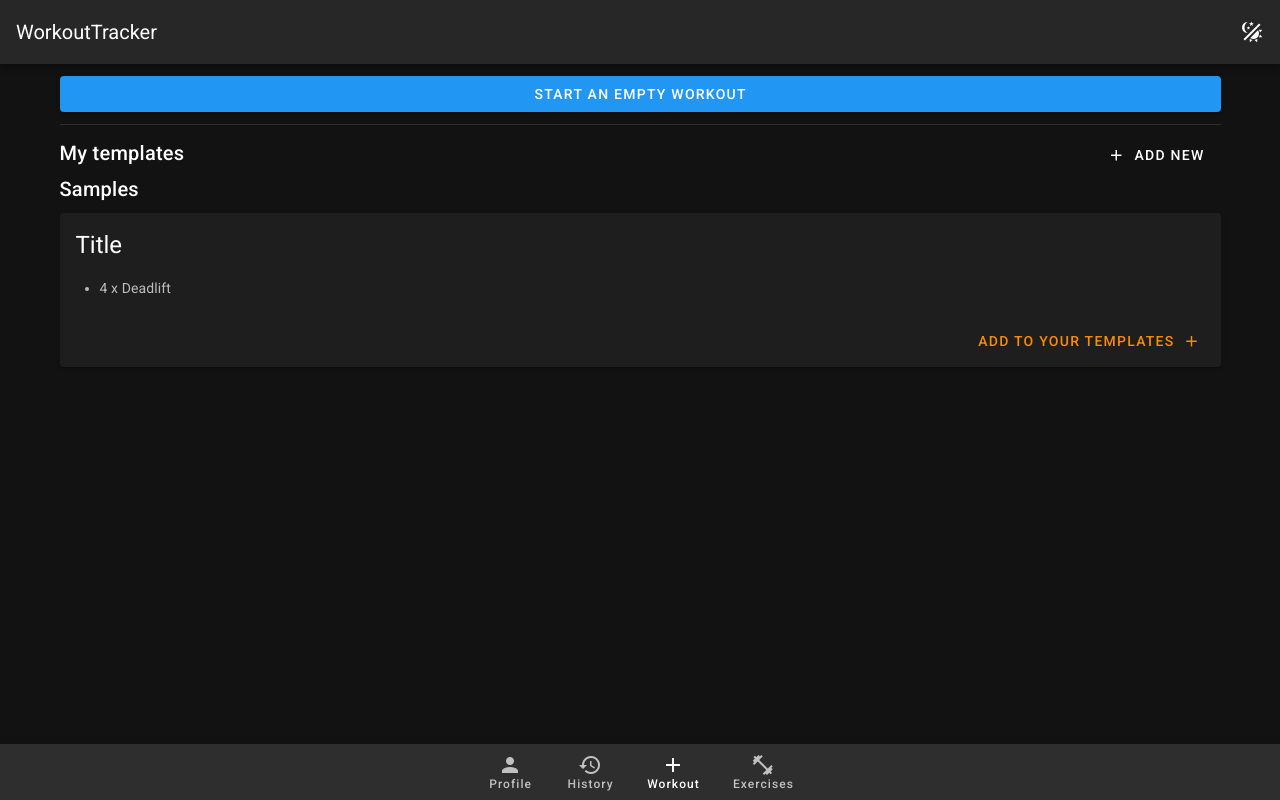
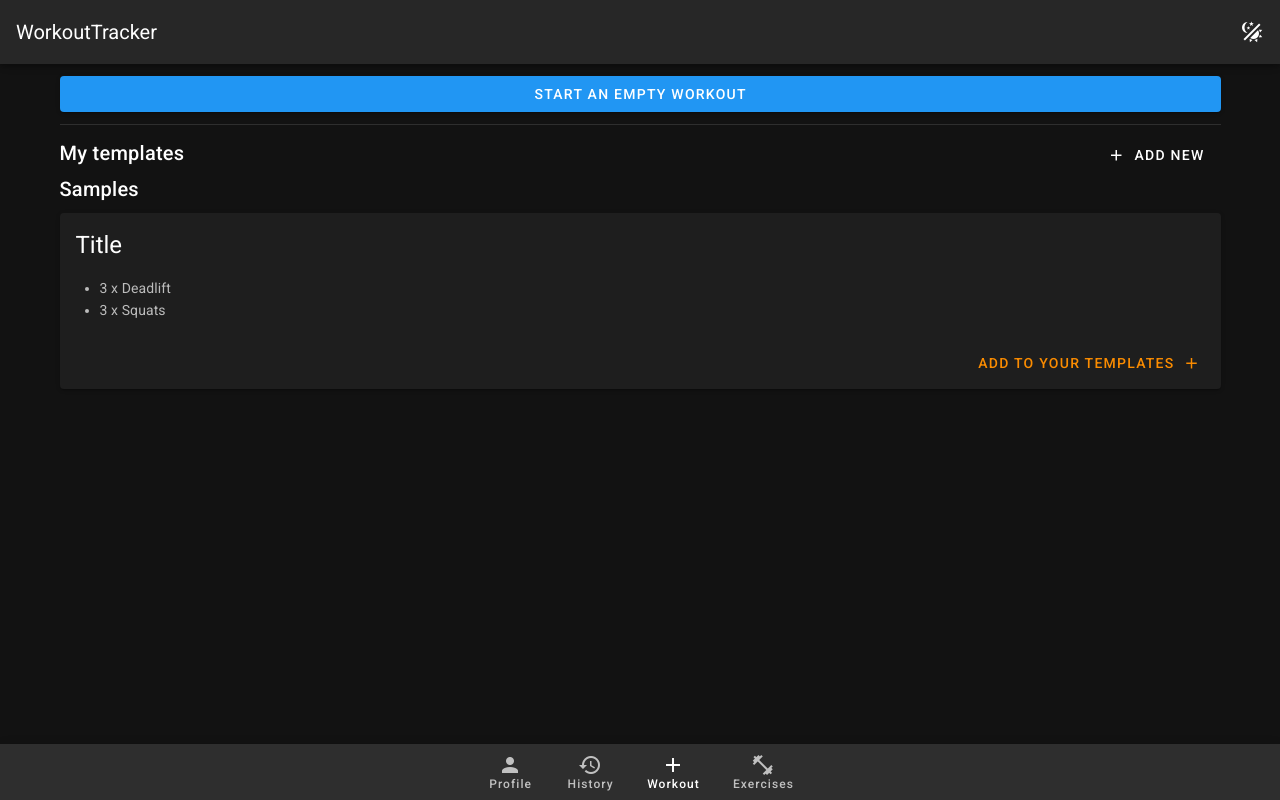
Before and after one commit to 2kapko1/workout-tracker, a Nuxt app: page /workouts in a window 1280 px wide. Built offline with nearby package versions, Linux system fonts and the light colour scheme.

Commit message:
added workout samples feature and fixed current workout sets update

```diff
--- a/components/SetRow.vue
+++ b/components/SetRow.vue
@@ -4,10 +4,10 @@
       {{ number }}
     </v-col>
     <v-col cols="4">
-      <v-text-field v-model="exerciseSet.reps" dense hide-details solo/>
+      <v-text-field v-model="reps" dense hide-details solo/>
     </v-col>
     <v-col cols="4">
-      <v-text-field v-model="exerciseSet.weight" dense hide-details solo suffix="kg"/>
+      <v-text-field v-model="weight" dense hide-details solo suffix="kg"/>
     </v-col>
     <v-col cols="2">
       <v-btn color="error" icon @click="removeSet()">
@@ -32,14 +32,25 @@ export default Vue.extend({
     },
   },
   computed: {
-    exerciseSet: {
-      get(): Set {
-        return this.value;
+    weight: {
+      get(): Set['weight'] {
+        return this.value.weight;
       },
-      set(set: Set) {
-        this.$emit('input', set);
+      set(weight: Set['weight']) {
+        console.log(weight)
+        this.$emit('input', {...this.value, weight});
       },
     },
+    reps: {
+      get(): Set['reps'] {
+        return this.value.reps;
+      },
+      set(reps: Set['reps']) {
+        this.$emit('input', {...this.value, reps});
+      },
+    },
+
+
   },
   methods: {
     removeSet() {
--- a/components/SetsForm.vue
+++ b/components/SetsForm.vue
@@ -16,8 +16,9 @@
     <set-row
       v-for="(set, index) in sets"
       :key="index"
-      v-model="sets[index]"
       :number="index+1"
+      :value="sets[index]"
+      @input="updateSet(index, $event)"
       @removeSet="removeSet(index)"
     />
     <div class="text-center mt-4">
@@ -51,6 +52,12 @@ export default Vue.extend({
     },
   },
   methods: {
+    updateSet(index: any, value: Set) {
+      this.sets = this.sets.map((set, i) => {
+        if (index === i) return value;
+        return set;
+      });
+    },
     addSet() {
       this.sets = [...this.sets, {
         weight: null,
--- a/components/WorkoutCardSample.vue
+++ b/components/WorkoutCardSample.vue
@@ -1,19 +1,20 @@
 <template>
   <v-card class="my-2">
     <v-card-title>
-    <span class="headline">Title</span>
+      <span class="headline">{{ sample.name }}</span>
     </v-card-title>
     <v-card-text>
       <ul>
-        <li>
-          4 x Deadlift
+        <li v-for="{exercise, sets} in sample.exercises">
+          {{ sets.length }} x {{ exercise.name }}
         </li>
       </ul>
     </v-card-text>
     <v-card-actions>
       <v-spacer/>
-      <v-btn text color="warning">
-        ADD TO YOUR TEMPLATES <v-icon right>mdi-plus</v-icon>
+      <v-btn color="warning" text @click="addSample">
+        ADD TO YOUR TEMPLATES
+        <v-icon right>mdi-plus</v-icon>
       </v-btn>
     </v-card-actions>
 
@@ -21,10 +22,22 @@
 </template>
 
 <script lang="ts">
-import Vue from 'vue'
+import Vue, {PropType} from 'vue';
+import {Workout} from '~/types';
+import {mapActions} from 'vuex';
 
 export default Vue.extend({
-  name: 'WorkoutCardSample'
-
-})
+  name: 'WorkoutCardSample',
+  props: {
+    sample: {
+      type: Object as PropType<Workout>,
+    },
+  },
+  methods: {
+    ...mapActions('workout', ['addWorkout']),
+    addSample() {
+      this.addWorkout({...this.sample, created_at: new Date().toISOString()});
+    },
+  },
+});
 </script>
--- a/pages/workouts/_id/index.vue
+++ b/pages/workouts/_id/index.vue
@@ -64,7 +64,6 @@ export default Vue.extend({
       this.addSetToCurrentWorkout(id);
     },
     updateSets(index: Number, sets: Set[]) {
-      console.log(sets);
       this.$store.commit('currentWorkout/SET_CURRENT_WORKOUT_SETS', {index, sets});
     },
     addExercises(exercises: Exercise[]) {
--- a/pages/workouts/index.vue
+++ b/pages/workouts/index.vue
@@ -10,11 +10,11 @@
         ADD NEW
       </v-btn>
     </div>
-    <workout-card v-for="workout in workouts" :key="workout.id" :workout="workout"/>
+    <workout-card v-for="workout in workouts" :key="'workout-'+workout.id" :workout="workout"/>
     <div class="d-flex">
       <span class="text-h6">Samples</span>
     </div>
-    <workout-card-sample/>
+    <workout-card-sample v-for="sample in samples" :key="'sample-'+sample.id" :sample="sample"/>
 
   </v-container>
 </template>
@@ -30,8 +30,12 @@ export default Vue.extend({
   components: {WorkoutCard},
   computed: {
     ...mapGetters('workout', ['getWorkouts']),
+    ...mapGetters('workoutSample', ['getWorkoutSamples']),
     workouts(): Array<Workout> {
       return this.getWorkouts;
+    },
+    samples(): Array<Workout> {
+      return this.getWorkoutSamples;
     }
   }
 })
--- /dev/null
+++ b/store/workoutSample.ts
@@ -0,0 +1,66 @@
+import {GetterTree, MutationTree, ActionTree} from 'vuex';
+import {Workout} from '~/types';
+import {RootState} from '~/store/index';
+
+export const state = () => ({
+  list: [
+    {
+      id: 1,
+      name: 'Title',
+      created_at: new Date().toISOString(),
+      performed_at: null,
+      exercises: [
+        {
+          exercise: {id: 1, name: 'Deadlift'},
+          sets: [
+            {
+              weight: 60,
+              reps: 8,
+            },
+            {
+              weight: 80,
+              reps: 6,
+            },
+            {
+              weight: 100,
+              reps: 4,
+            },
+
+          ],
+        },
+        {
+          exercise: {id: 2, name: 'Squats'},
+          sets: [
+            {
+              weight: 50,
+              reps: 8,
+            },
+            {
+              weight: 70,
+              reps: 6,
+            },
+            {
+              weight: 90,
+              reps: 4,
+            },
+
+          ],
+        },
+      ],
+    }
+  ] as Workout[],
+});
+
+export type WorkoutSampleState = ReturnType<typeof state>
+
+export const mutations: MutationTree<WorkoutSampleState> = {
+
+};
+
+export const actions: ActionTree<WorkoutSampleState, RootState> = {
+
+};
+
+export const getters: GetterTree<WorkoutSampleState, RootState> = {
+  getWorkoutSamples: state => state.list,
+};
```
Also changed, not shown: store/workoutSample.js (deleted).
